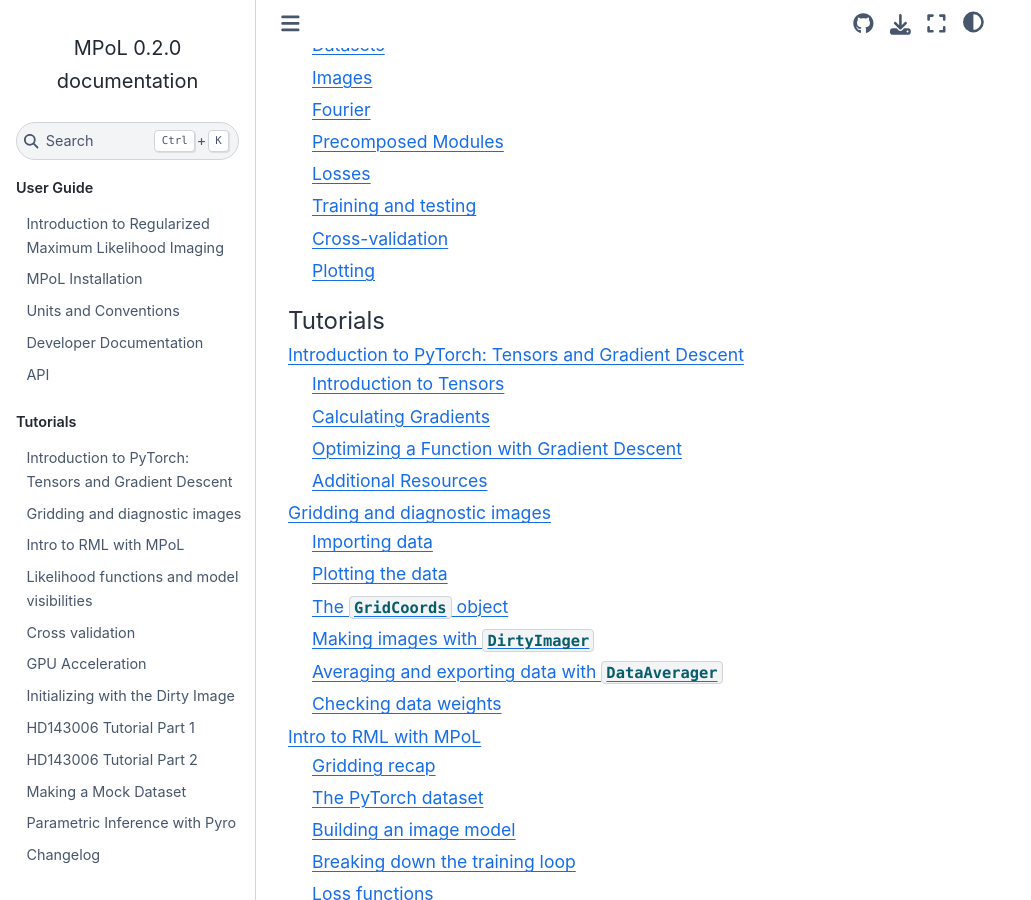
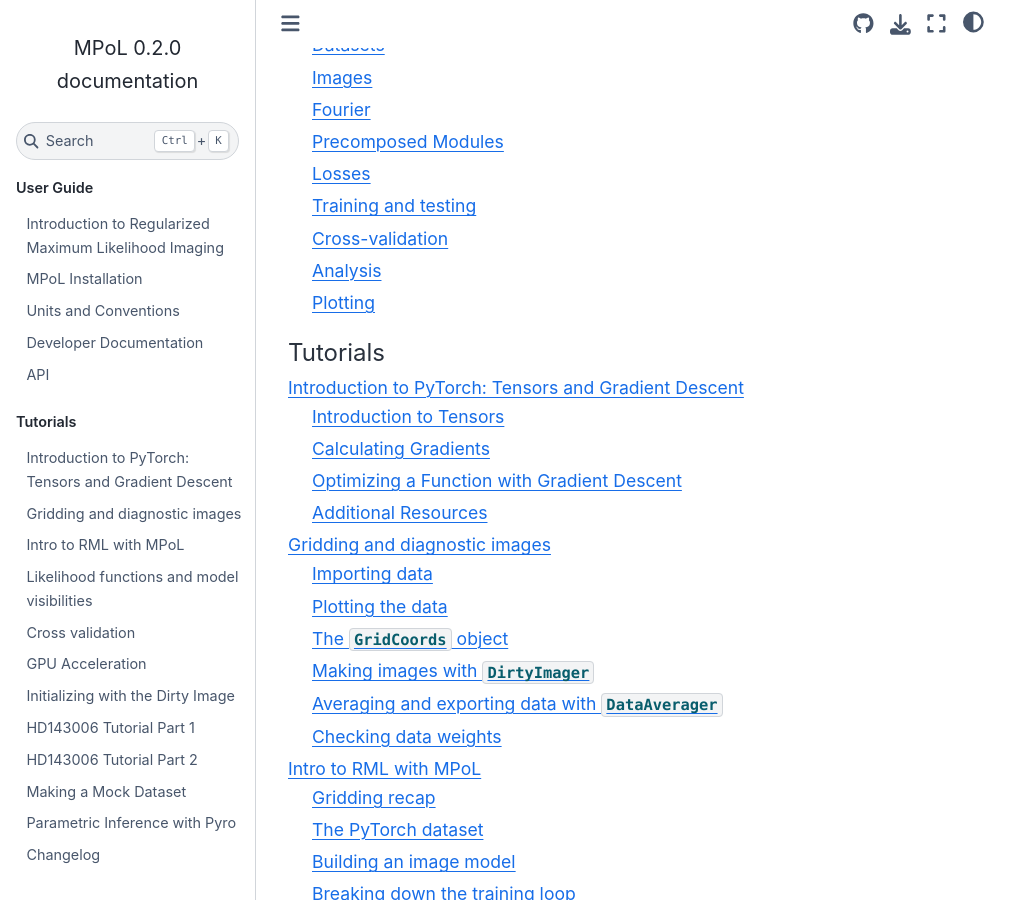
Before and after one commit to MPoL-dev/MPoL, a Sphinx documentation site: the page built from docs/index.rst, in a window 1280 px wide and 900 px high, scrolled down 1506 px. Shown: the whole window, without its empty margins (0-1031 px from the left). Built offline with Sphinx 7.4.7 and the Sphinx Book theme 1.1.4, drawn with Linux system fonts in a browser that asks for light colours.

```diff
--- a/docs/api.rst
+++ b/docs/api.rst
@@ -68,6 +68,12 @@ Cross-validation
 .. automodule:: mpol.crossval
 
 
+Analysis
+--------
+
+.. automodule:: mpol.onedim
+
+
 Plotting
 --------
 
```
